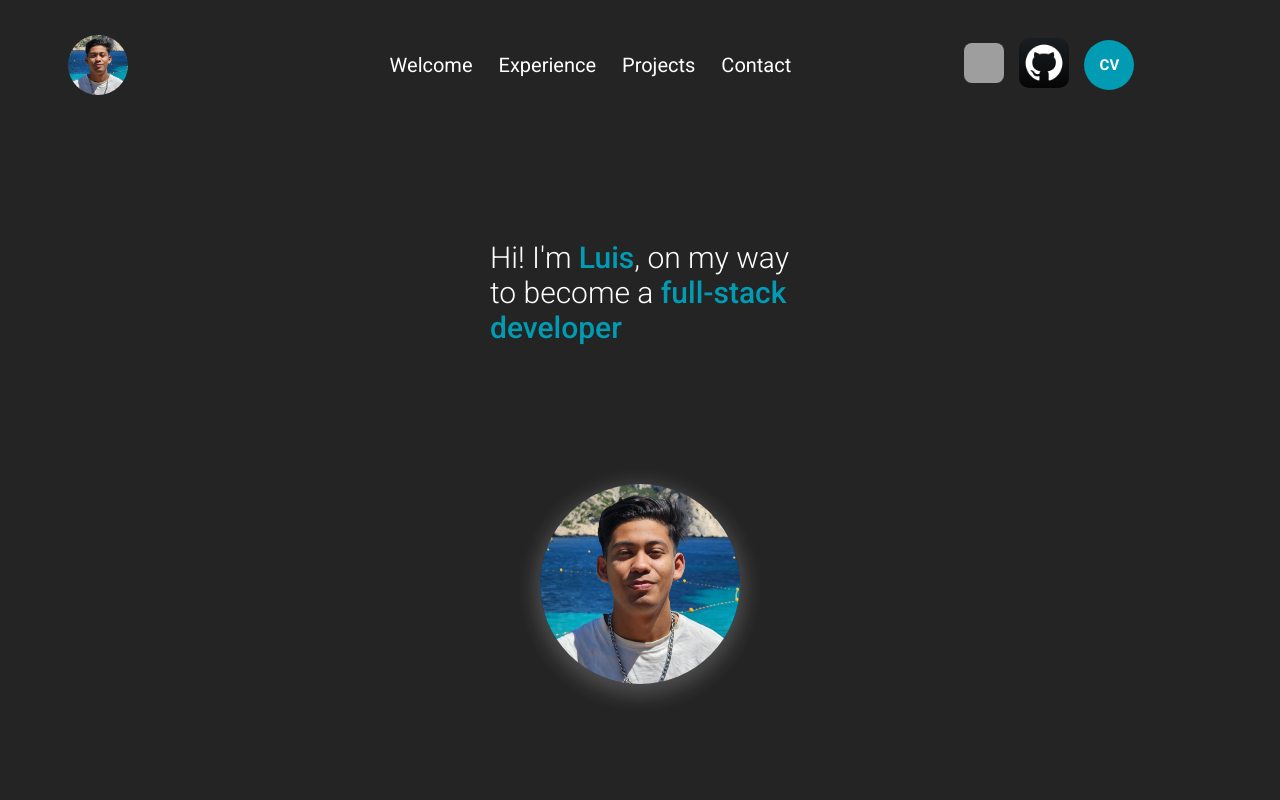
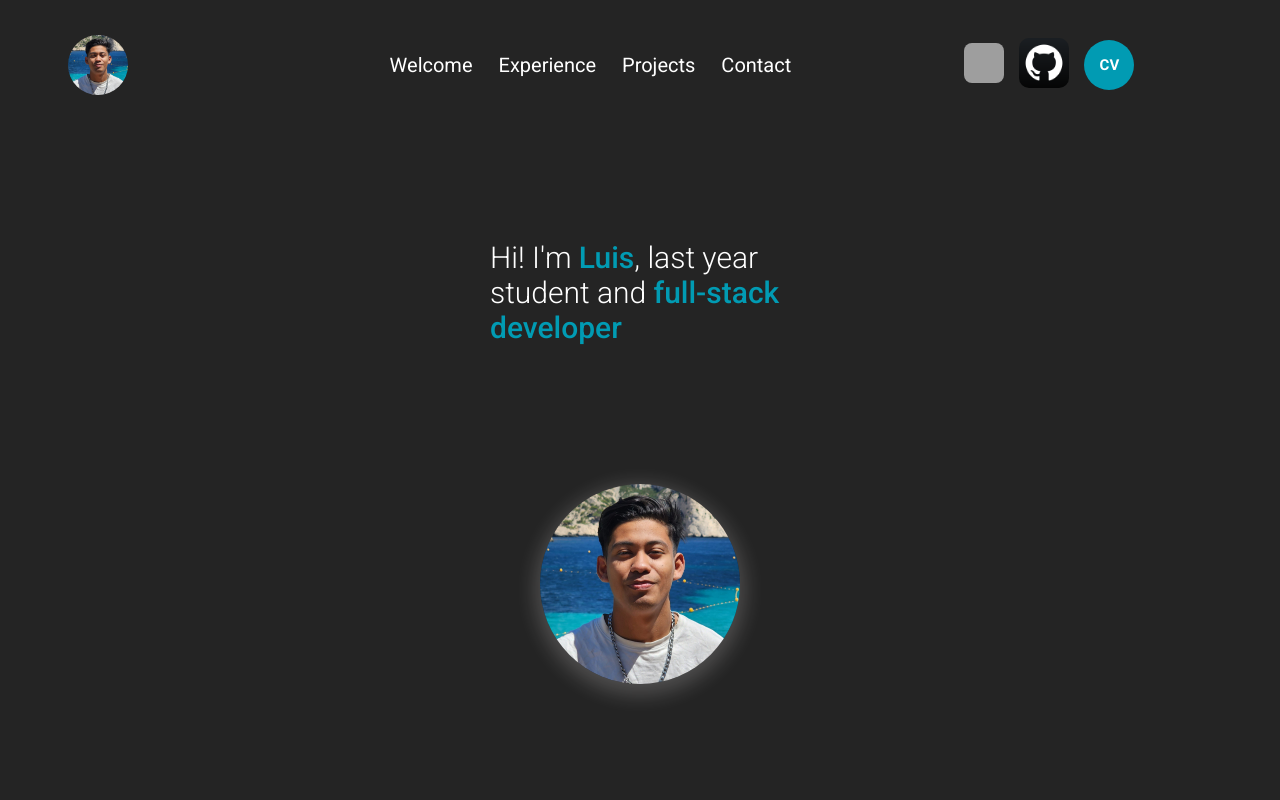
Before and after one commit to Luis-Arguelles/Web-Portfolio, a React (Vite) app: page / in a window 1280 px wide. Shown: the top 800 px of the page. Built offline with nearby package versions, Linux system fonts and the light colour scheme; grey boxes are pictures that could not be loaded; some icons are missing; a web font is replaced by a local one.

Commit message:
Changed Welcome description

```diff
--- a/src/components/Welcome.tsx
+++ b/src/components/Welcome.tsx
@@ -3,7 +3,7 @@ import "../styles/Welcome.css";
 const Welcome = () => {
     return(
         <div id="home" className="homeContainer">
-            <p className="personalDescription">Hi! I'm <span >Luis</span>, on my way to become a <span>full-stack developer</span></p>
+            <p className="personalDescription">Hi! I'm <span >Luis</span>, last year student and <span>full-stack developer</span></p>
             <img className="yoHome" src="/yo.jpeg"/>
         </div>
     )
```
